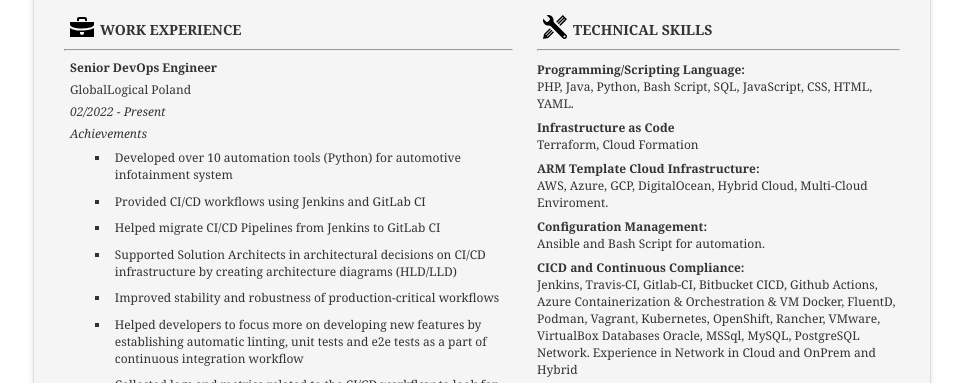
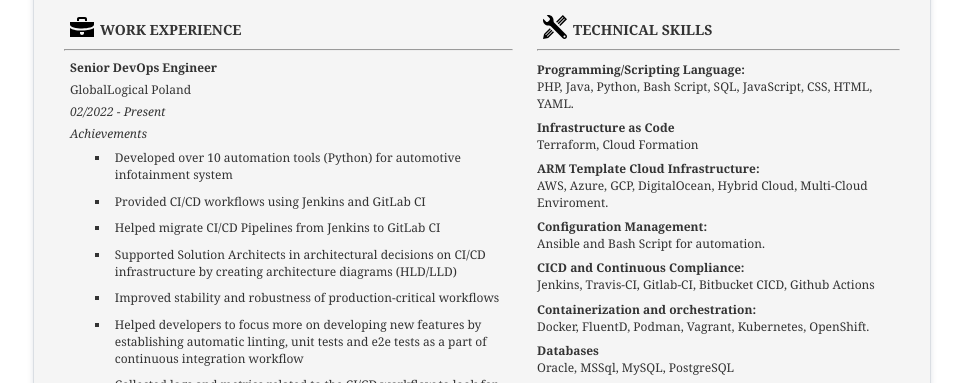
Before and after one commit to devopslord/waaron, a website: page src/frontend/index.html in a window 1280 px wide. Shown: the part 411-794 px from the top of the page, without its empty margins (158-1121 px from the left). Drawn offline with Linux system fonts and the light colour scheme; no server answers.

Commit message:
restructured the technical skills3

```diff
--- a/src/frontend/index.html
+++ b/src/frontend/index.html
@@ -206,7 +206,7 @@
             <div class="technical-skills__item">
                 <h4>  CICD and Continuous Compliance:</h4>
                 <p>
-                    Jenkins, Travis-CI, Gitlab-CI, Bitbucket CICD, Github Actions, Azure Containerization & Orchestration & VM Docker, FluentD, Podman, Vagrant, Kubernetes, OpenShift, Rancher, VMware, VirtualBox Databases Oracle, MSSql, MySQL, PostgreSQL Network. Experience in Network in Cloud and OnPrem and Hybrid
+                    Jenkins, Travis-CI, Gitlab-CI, Bitbucket CICD, Github Actions
                 </p>
               </div>
               <div class="technical-skills__item">
```
